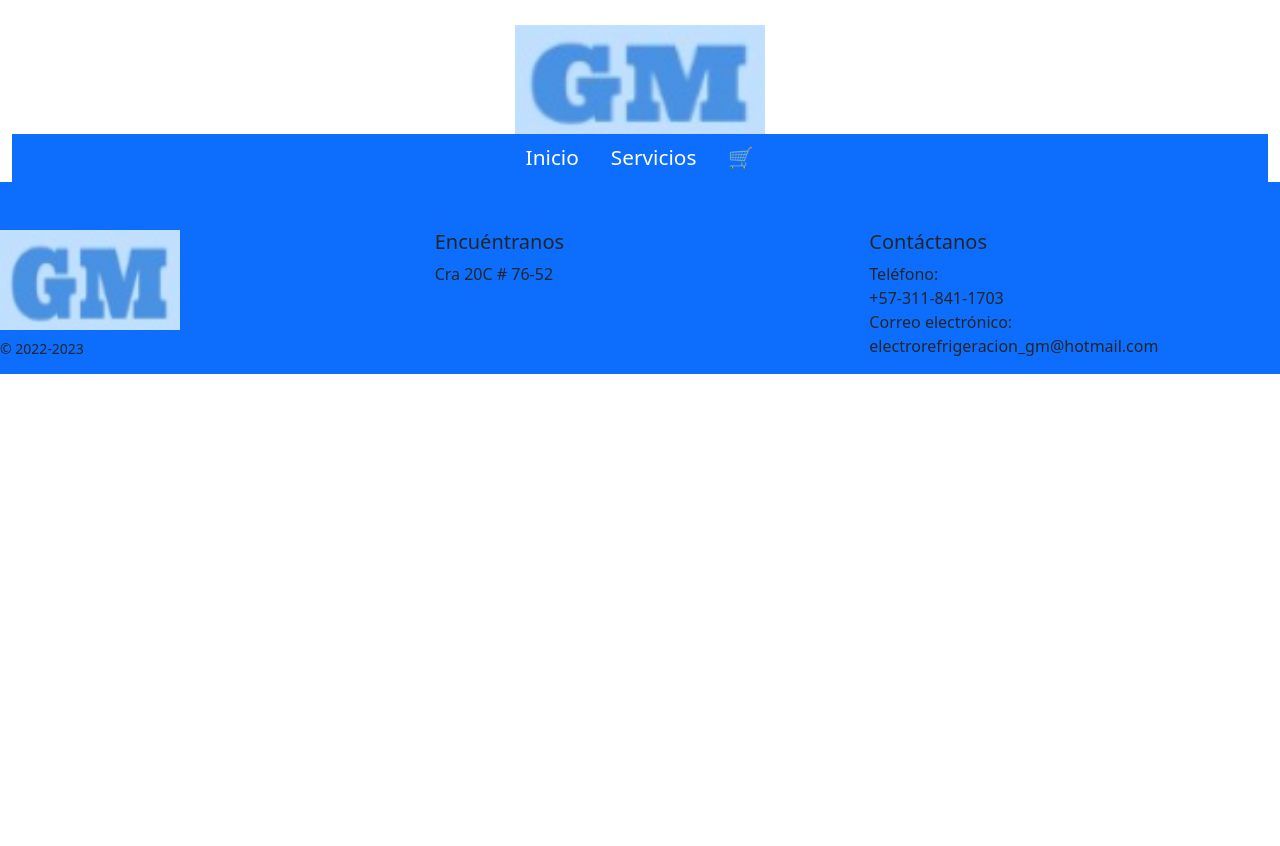
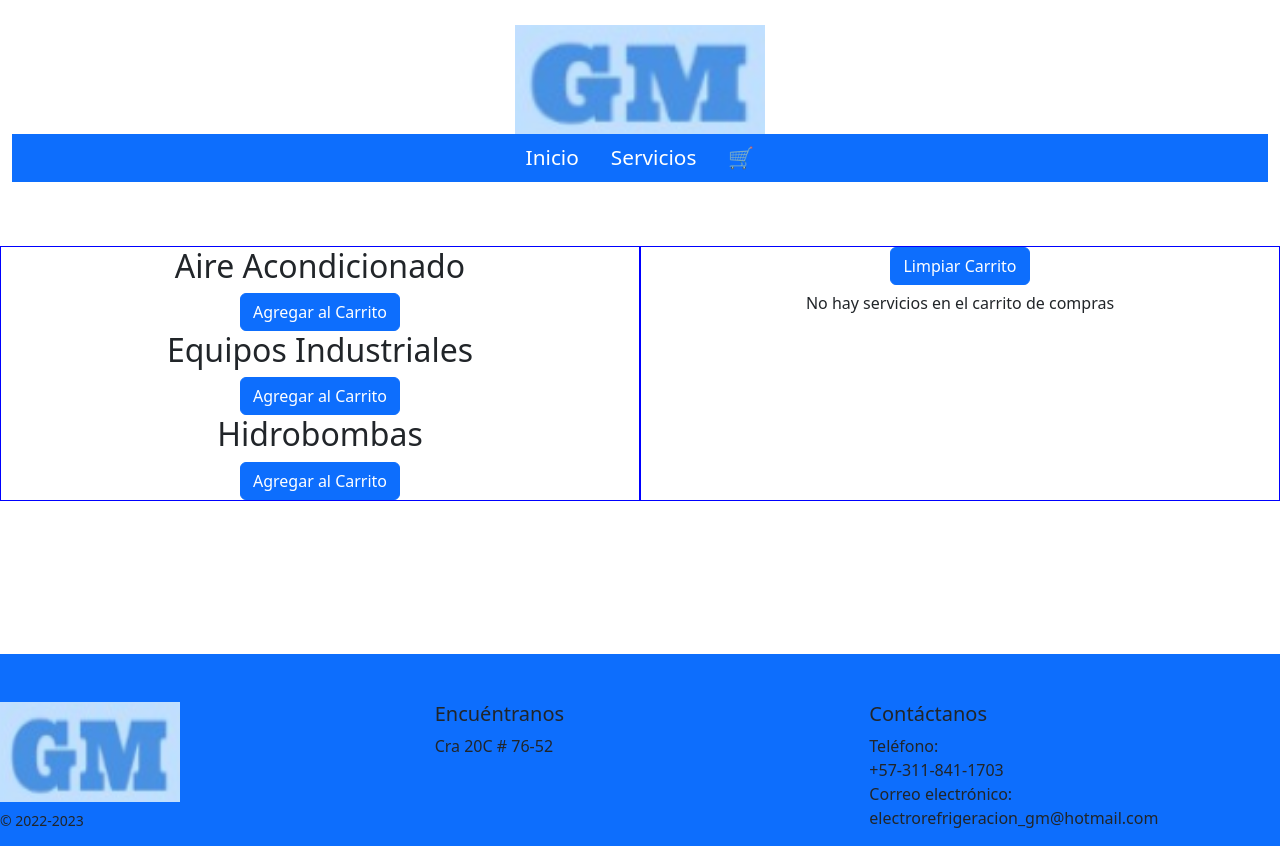
Before and after one commit to OscarOf/EmpresaGM, a React (Create React App) app: page /CarShop in a window 1280 px wide. Before the commit the page ends 800 px from the top, so only its background shows below. Built offline with nearby package versions, Linux system fonts and the light colour scheme.

Commit message:
New Pages, and Final

```diff
--- a/src/Components/Button.jsx
+++ b/src/Components/Button.jsx
@@ -4,7 +4,6 @@ import { NavLink } from "react-router-dom";
 
 const Button = () => {
     return (
-
         <NavLink className="btn btn-primary boton" to="/CarShop">Solicitar Cotización🛒</NavLink>
     )
 };
--- /dev/null
+++ b/src/Components/CarProducts.jsx
@@ -0,0 +1,11 @@
+import React from "react";
+
+export default function CarProducts({data, deleteFromCart}){
+    return(
+        <div className="container">
+            <h2>{data.name}</h2>
+            <button onClick={() => deleteFromCart(data.id)} className="btn btn-primary">Eliminar del Carrito</button>
+            <a className="btn btn-primary" href={"https://wa.me/573015218891?text=Busco%20información%20de%20los%20siguientes%20servicios:%20"+data.name}>Solicitar Cotización</a>
+        </div>
+    )
+}
--- a/src/Components/Checkbox.jsx
+++ /dev/null
@@ -1 +0,0 @@
-import React from "react";
--- /dev/null
+++ b/src/Components/ProductItem.jsx
@@ -0,0 +1,10 @@
+import React from "react";
+
+export default function ProductItem({data, addToCart}){
+    return(
+        <div className="container">
+            <h2>{data.name}</h2>
+            <button onClick={() => addToCart(data.id)} className="btn btn-primary">Agregar al Carrito</button>
+        </div>
+    )
+}
--- /dev/null
+++ b/src/Pages/CarShop.css
@@ -0,0 +1,14 @@
+.contenedor{
+    text-align: center;
+    margin-bottom: 12%;
+}
+
+.sidea{
+    border: 1px solid blue;
+    margin-top: 5%;
+}
+
+.sideb{
+    border: 1px solid blue;
+    margin-top: 5%;
+}
--- a/src/Pages/CarShop.jsx
+++ b/src/Pages/CarShop.jsx
@@ -1,16 +1,64 @@
 import "bootstrap/dist/css/bootstrap.min.css";
-//import "./Services.css";
+import "./CarShop.css";
 import Title from "../Components/Title";
 import Footer from "../Components/Footer";
 import NavBar from "../Components/NavBar";
-import Button from "../Components/Button";
+import { useReducer } from "react";
+import ProductItem from "../Components/ProductItem";
+import CarProducts from "../Components/CarProducts";
+import { reducerCart, productsInitialState } from "../reducers/shoppingCart";
+import TYPES from "../reducers/actionTypes";
 
 const CarShop = () => {
+
+    const [state, dispatch] = useReducer(reducerCart, productsInitialState);
+
+    const addToCart = (id) => {
+        dispatch({
+            type: TYPES.ADD_TO_CART,
+            payload: id
+        })
+    }
+
+    const deleteFromCart = (id) => {
+        dispatch({
+            type: TYPES.DELETE_PRODUCT_FROM_CART,
+            payload: id
+        })
+    }
+
+    const clearCart = () => {
+        dispatch({
+            type: TYPES.DELETE_ALL_FROM_CART
+        })
+    }
+
     return (
         <>
-            <div className="container-fluid">
+            <div className="container-fluid contenedor">
                 <Title />
                 <NavBar />
+                <div className="row">
+                    <div className="col sidea">
+                        {
+                            state.products.map((product) => {
+                                return <ProductItem key={product.id} data={product} addToCart={addToCart} />
+                            })
+                        }
+                    </div>
+
+                    <div className="col sideb">
+                        <button onClick={() => clearCart()} className="btn btn-primary boton">Limpiar Carrito</button>
+                        {
+                            state.cart.length === 0 && <p>No hay servicios en el carrito de compras</p>
+                        }
+                        {
+                            state.cart.map((productCart) => {
+                                return <CarProducts key={productCart.id} data={productCart} deleteFromCart={deleteFromCart} />
+                            })
+                        }
+                    </div>
+                </div>
             </div>
             <Footer />
         </>
--- /dev/null
+++ b/src/reducers/actionTypes.jsx
@@ -0,0 +1,7 @@
+const TYPES ={
+    ADD_TO_CART: "ADD_TO_CART",
+    DELETE_ALL_FROM_CART: "DELETE_ALL_FROM_CART",
+    DELETE_PRODUCT_FROM_CART: "DELETE_PRODUCT_FROM_CART"
+}
+
+export default TYPES;
--- /dev/null
+++ b/src/reducers/shoppingCart.jsx
@@ -0,0 +1,44 @@
+import TYPES from "./actionTypes";
+
+export const productsInitialState={
+    products: [
+        {
+            "id":1,
+            "name":"Aire Acondicionado"
+        },
+        {
+            "id":2,
+            "name":"Equipos Industriales"
+        },
+        {
+            "id":3,
+            "name":"Hidrobombas"
+        }
+    ],
+    cart:[]
+}
+
+export const reducerCart =(state, action) =>{
+    switch(action.type){
+        case TYPES.ADD_TO_CART:{
+            let newProduct = state.products.find((product)=> product.id === action.payload)
+            return{
+                ...state,
+                cart: [...state.cart, newProduct]
+            }
+        }
+        case TYPES.DELETE_PRODUCT_FROM_CART:{
+            return{
+                ...state,
+                cart: state.cart.filter((product) => product.id !== action.payload)
+            }
+        }
+        case TYPES.DELETE_ALL_FROM_CART:{
+            return productsInitialState;
+        }
+        default:
+            return state;
+    }
+
+    throw Error("Unknow action: "+action.type)
+}
```
